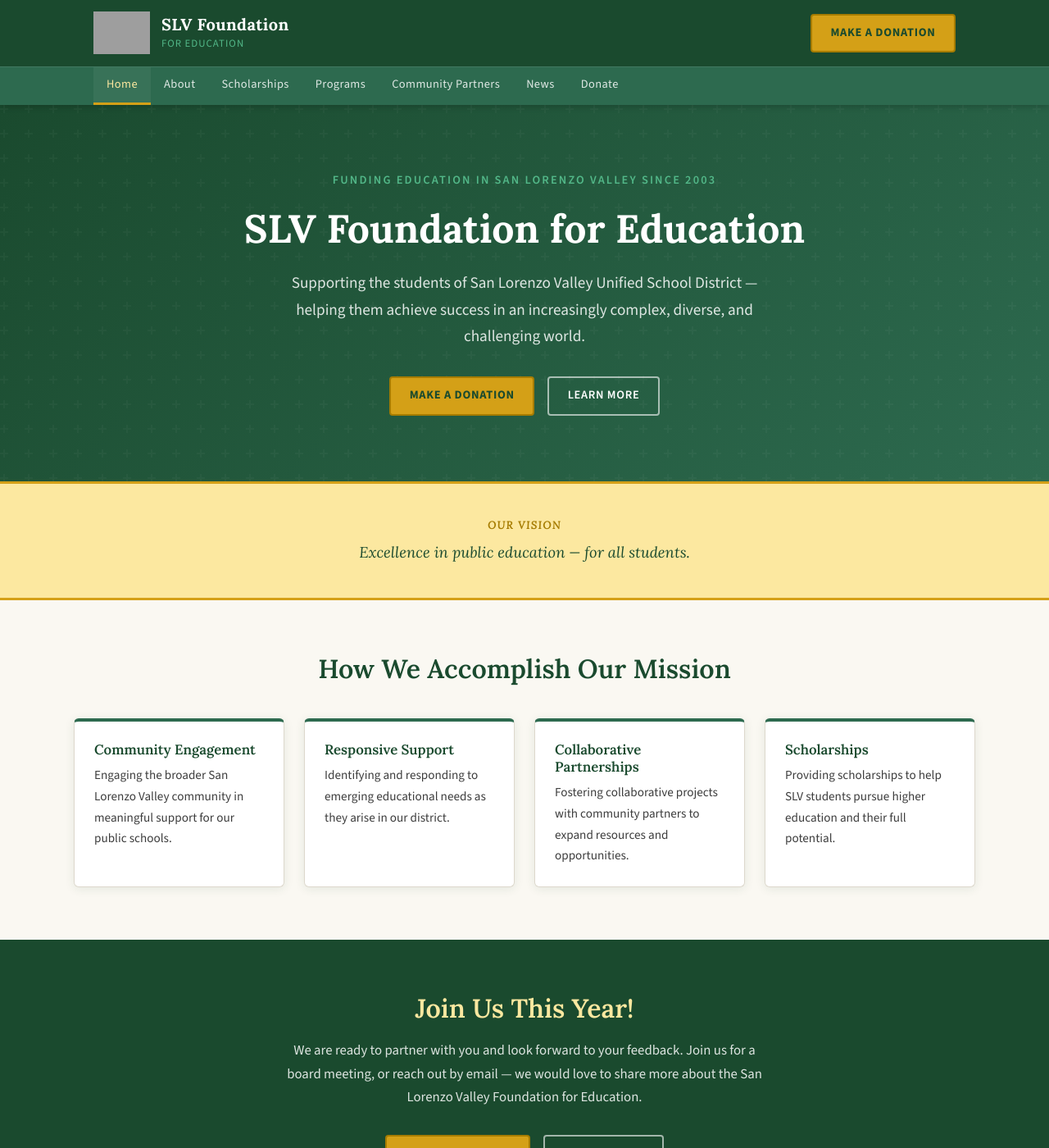
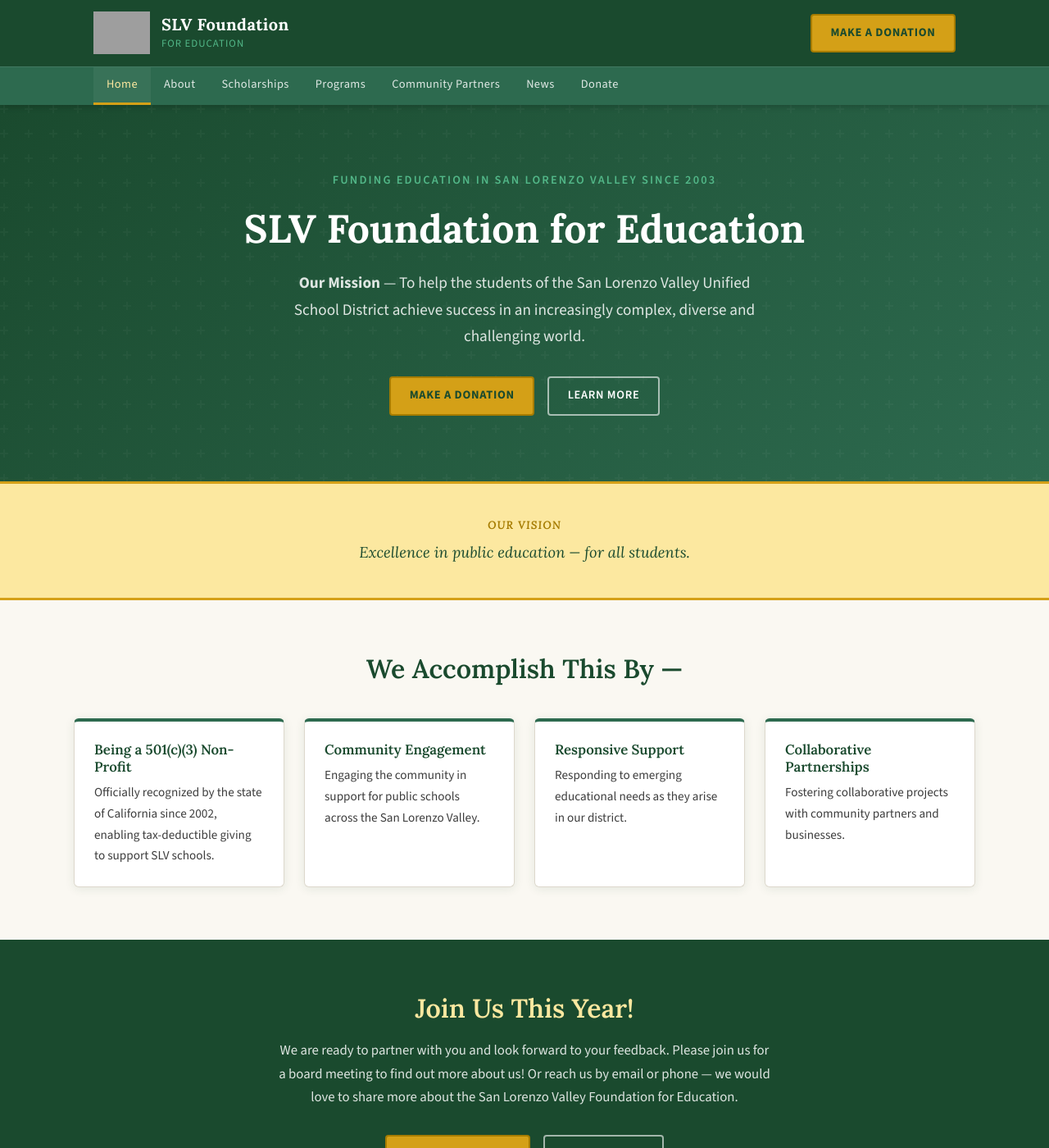
Before and after one commit to porttack/foundation, a Jekyll site: the page built from index.md, in a window 1280 px wide and 1400 px high. Shown: the whole window at 82% size. Built offline with Jekyll 4.4.1, drawn with Linux system fonts in a browser that asks for light colours; grey boxes are pictures that could not be loaded.

Commit message:
Update homepage with mission, vision, and accomplishment pillars
Co-Authored-By: Claude Sonnet 4.6 <noreply@anthropic.com>

```diff
--- a/index.md
+++ b/index.md
@@ -7,7 +7,7 @@ title: Home
   <div class="home-hero-inner">
     <p class="tagline">Funding Education In San Lorenzo Valley since 2003</p>
     <h1>SLV Foundation for Education</h1>
-    <p class="hero-sub">Supporting the students of San Lorenzo Valley Unified School District — helping them achieve success in an increasingly complex, diverse, and challenging world.</p>
+    <p class="hero-sub"><strong>Our Mission</strong> — To help the students of the San Lorenzo Valley Unified School District achieve success in an increasingly complex, diverse and challenging world.</p>
     <div class="hero-actions">
       <a href="{{ '/donate/' | relative_url }}" class="donate-btn">Make a Donation</a>
       <a href="{{ '/about/' | relative_url }}" class="btn-outline">Learn More</a>
@@ -24,23 +24,23 @@ title: Home
 
 <section class="pillars">
   <div class="pillars-inner">
-    <h2>How We Accomplish Our Mission</h2>
+    <h2>We Accomplish This By —</h2>
     <div class="pillars-grid">
       <div class="pillar-card">
+        <h3>Being a 501(c)(3) Non-Profit</h3>
+        <p>Officially recognized by the state of California since 2002, enabling tax-deductible giving to support SLV schools.</p>
+      </div>
+      <div class="pillar-card">
         <h3>Community Engagement</h3>
-        <p>Engaging the broader San Lorenzo Valley community in meaningful support for our public schools.</p>
+        <p>Engaging the community in support for public schools across the San Lorenzo Valley.</p>
       </div>
       <div class="pillar-card">
         <h3>Responsive Support</h3>
-        <p>Identifying and responding to emerging educational needs as they arise in our district.</p>
+        <p>Responding to emerging educational needs as they arise in our district.</p>
       </div>
       <div class="pillar-card">
         <h3>Collaborative Partnerships</h3>
-        <p>Fostering collaborative projects with community partners to expand resources and opportunities.</p>
-      </div>
-      <div class="pillar-card">
-        <h3>Scholarships</h3>
-        <p>Providing scholarships to help SLV students pursue higher education and their full potential.</p>
+        <p>Fostering collaborative projects with community partners and businesses.</p>
       </div>
     </div>
   </div>
@@ -48,7 +48,7 @@ title: Home
 
 <section class="cta-section">
   <h2>Join Us This Year!</h2>
-  <p>We are ready to partner with you and look forward to your feedback. Join us for a board meeting, or reach out by email — we would love to share more about the San Lorenzo Valley Foundation for Education.</p>
+  <p>We are ready to partner with you and look forward to your feedback. Please join us for a board meeting to find out more about us! Or reach us by email or phone — we would love to share more about the San Lorenzo Valley Foundation for Education.</p>
   <div class="hero-actions">
     <a href="{{ '/donate/' | relative_url }}" class="donate-btn">Make a Donation</a>
     <a href="{{ '/about/' | relative_url }}" class="btn-outline">Get Involved</a>
```
